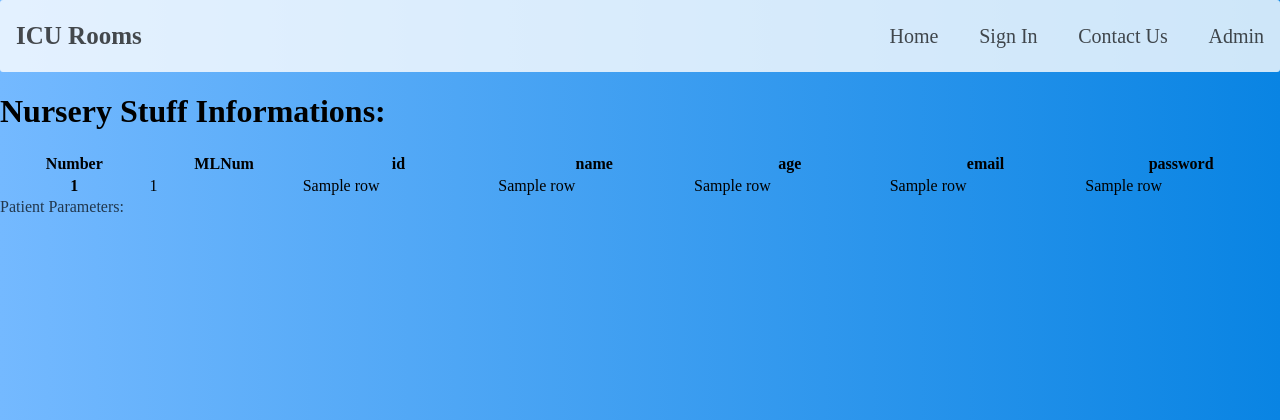
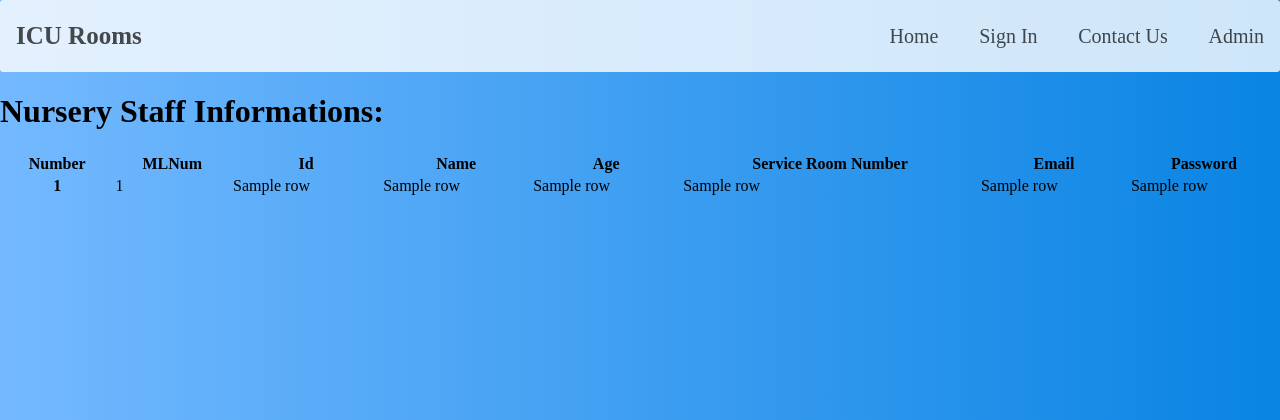
Before and after one commit to Abdelrahmanhassan1/Abdelrahmanhassan1-Full-Stack-Web-Application-Using-Flask-Python, a Flask app: template templates/adminView/nurseryView/index.html in a window 1280 px wide. Shown: the top 420 px of the page. Run offline with Flask 2, Linux system fonts and the light colour scheme; the template is opened without the code that fills it: most values are stand-ins (such as "Sample title", 1, 10 or a date in 2020).

Commit message:
Update index.html

```diff
--- a/templates/adminView/nurseryView/index.html
+++ b/templates/adminView/nurseryView/index.html
@@ -5,7 +5,7 @@
     <meta http-equiv="X-UA-Compatible" content="IE=edge">
     <meta name="viewport" content="width=device-width, initial-scale=1.0">
     <title>Home Page</title>
-    <link  rel="stylesheet" type= "text/css" href="{{ url_for('static', filename='css/style.css') }}"  >
+    <link  rel="stylesheet" type= "text/css" href="{{ url_for('static', filename='css/adminView/nurseryView/style.css') }}"  >
 
 </head>
 <body>
@@ -26,19 +26,23 @@
 
     </div>
 
+
     <!-- Content -->
-    <h1> Nursery Stuff Informations: </h1>
+    <div class="content">
 
-    <table style="width:100%">
+        <h1> Nursery Staff Informations: </h1>
+
+        <table style="width:100%" class="table">
             <thead>
                 <tr>
                     <th>Number</th>
                     <th>MLNum</th>
-                <th>id</th>
-                <th>name</th>
-                <th>age</th>
-                <th>email</th>
-                <th>password</th>
+                    <th>Id</th>
+                    <th>Name</th>
+                    <th>Age</th>
+                    <th>Service Room Number</th>
+                    <th>Email</th>
+                    <th>Password</th>
                 </tr>
 
             </thead>
@@ -55,6 +59,7 @@
                     <td>{{row.3}}</td>
                     <td>{{row.6}}</td>
                     <td>{{row.7}}</td>
+                    <td>{{row.8}}</td>
 
                 </tr>
                 {% endfor %}
@@ -62,8 +67,6 @@
             </tbody>
             </table>
 
-        <a href="#"> Patient Parameters:</a>
-
 
 </body>
 </html>
```
Lines whose indentation alone changed are shown as unchanged.
